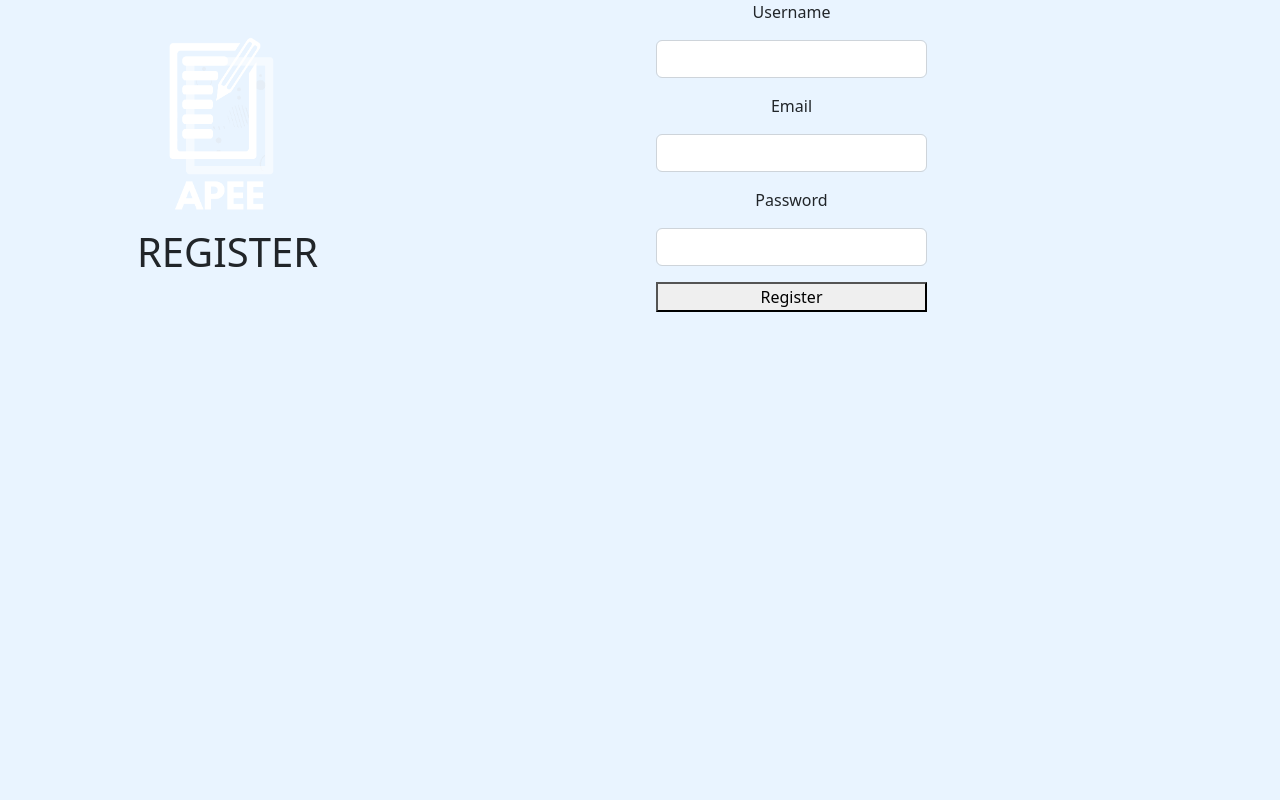
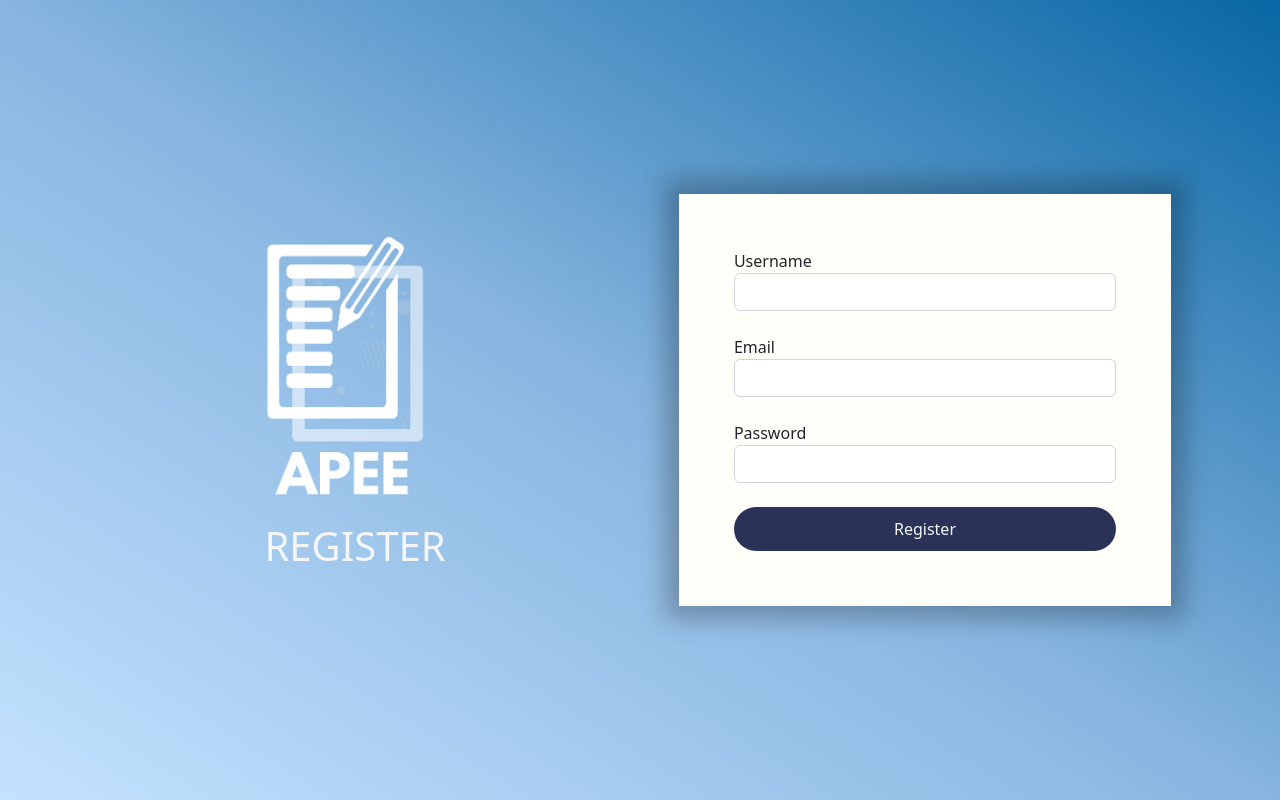
Before and after one commit to fikrihasani/AWE, a Flask app: page /register in a window 1280 px wide. Run offline with Flask 3, Linux system fonts and the light colour scheme; some libraries are stand-ins or nearby versions.

Commit message:
update login, register

```diff
--- a/templates/essay.html
+++ b/templates/essay.html
@@ -21,7 +21,7 @@
                     <div class="col-12" style="height: 25vh;">
                         Focus & Purpose
                     </div>
-                    <div class="col-12" style="">
+                    <div class="col-12">
                         Ideas & Development
                     </div>
                 </div>
--- a/templates/register.html
+++ b/templates/register.html
@@ -8,28 +8,31 @@
     <link rel="stylesheet" href="{{ url_for('static', filename='style.css') }}">
   </head>
   <body>
+    <div class="container-fluid d-flex align-items-center" style="background-image: linear-gradient(to bottom left, #0867A5, #2f7cc387, #83c3ff5c); background-size: cover; height: 100vh;">
       <div class="container">
-        <div class="container text-center">
-        <div class="row align-items-center">
-            <div class="col">
-            <div class="col-lg-6">
-              <img src="{{url_for('static', filename='assets/logo.png')}}" alt="" class="img-fluid" width="200px">
-                <h1>REGISTER</h1>
+        <div class="row">
+          <div class="col-lg-6 align-self-center text-center">
+            <img src="{{url_for('static', filename='assets/logo.png')}}" alt="" class="img-fluid" width="300px">
+            <h1 style="color: whitesmoke; text-align: center;">REGISTER</h1>
           </div>
-            </div>
-            <div class="col">
-            <div class="container-fluid">
-                <div class="col-lg-6">
-                    <div class="row g-3">
+          <div class="col-lg-6 align-self-center">
+            <div class="container-fluid" style="background-color: #FFFEF8; width: 90%; padding: 10%; box-shadow: 0px 0px 23px 14px rgba(0, 0, 0, 0.25);">
+                <div class="row">
+                  <form action="" class="vstack gap-4">
+                    <div class="input-container">
                       <label for="Username">Username</label>
                       <input type="text" class="form-control" aria-label="Username">
+                    </div>
+                    <div class="input-container">
                       <label for="Email">Email</label>
                       <input type="email" class="form-control" aria-label="Email">
+                    </div>
+                    <div class="input-container">
                       <label for="Password">Password</label>
                       <input type="password" class="form-control" aria-label="Password">
-                        <button>Register</button>
                     </div>
-
+                    <button style="border: none; background-color: #000938d4; color: whitesmoke; border-radius: 25px; padding: 10px;">Register</button>
+                  </form>
                 </div>
             </div>
           </div>
```
Also changed, not shown: templates/login.html (+41 -0 lines). Lines whose indentation alone changed are shown as unchanged.
